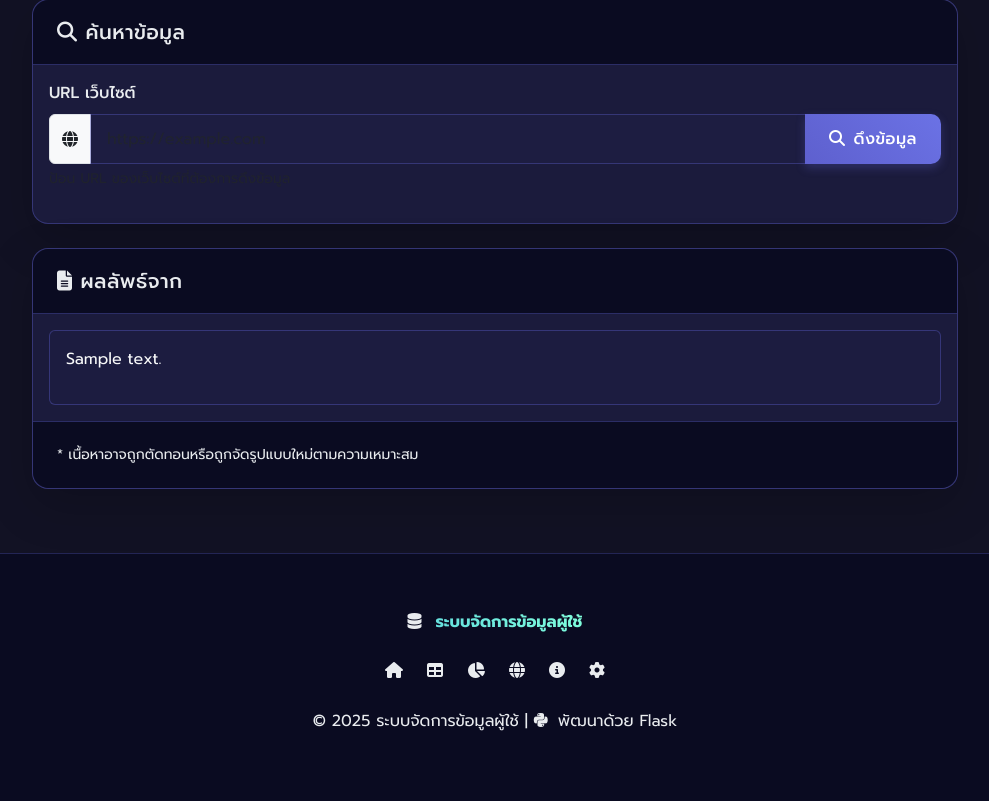
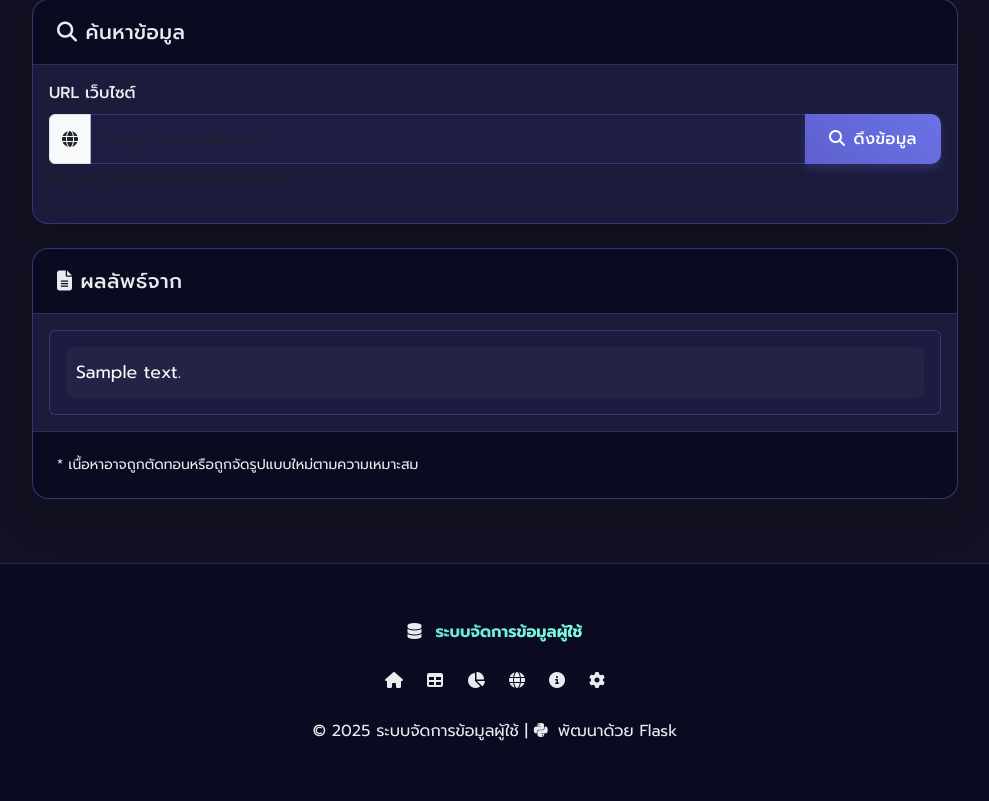
Before and after one commit to Z2ZATL/Data-and-Table-Management-System, a Flask app: template templates/scraping_new.html in a window 1280 px wide. Shown: the part 471-1272 px from the top of the page, without its empty margins (145-1134 px from the left). Before the commit the page ends 1202 px from the top, so only its background shows below. Run offline with Flask 3, Linux system fonts and the light colour scheme; the template is opened without the code that fills it: most values are stand-ins (such as "Sample title", 1, 10 or a date in 2020).

Commit message:
Improve display of scraped web content for better readability
Enhances web scraping functionality by improving content formatting and applying CSS styling.

Replit-Commit-Author: Agent
Replit-Commit-Session-Id: 76e30050-908c-4ba2-9784-feabebc2bc6b
Replit-Commit-Screenshot-Url: https://storage.googleapis.com/screenshot-production-us-central1/b77ec35e-a0c3-4ccc-99bb-1031653fc1ca/7da41c69-60b5-4635-a774-06e812b1374a.jpg

```diff
--- a/templates/scraping_new.html
+++ b/templates/scraping_new.html
@@ -53,7 +53,9 @@
                         {% if isinstance(content, dict) or isinstance(content, list) %}
                             <pre class="json-result">{{ content|tojson(indent=2) }}</pre>
                         {% else %}
-                            <p>{{ content|safe|replace('\n', '<br>')|replace('  ', '&nbsp;&nbsp;') }}</p>
+                            <div class="formatted-content">
+                                {{ content|safe|replace('\n', '<br>')|replace('  ', '&nbsp;&nbsp;') }}
+                            </div>
                         {% endif %}
                     </div>
                 </div>
@@ -178,6 +180,20 @@
                 transform: translateY(-2px);
                 box-shadow: 0 4px 8px rgba(0, 0, 0, 0.1);
             }
+
+            .formatted-content {
+                font-size: 1.1rem;
+                line-height: 1.8;
+                padding: 10px;
+                background-color: rgba(255, 255, 255, 0.03);
+                border-radius: 8px;
+            }
+
+            .formatted-content br {
+                display: block;
+                margin: 10px 0;
+                content: "";
+            }
         `;
         document.head.appendChild(styleElement);
 
```
Also changed, not shown: scraping.py (+21 -2 lines).
